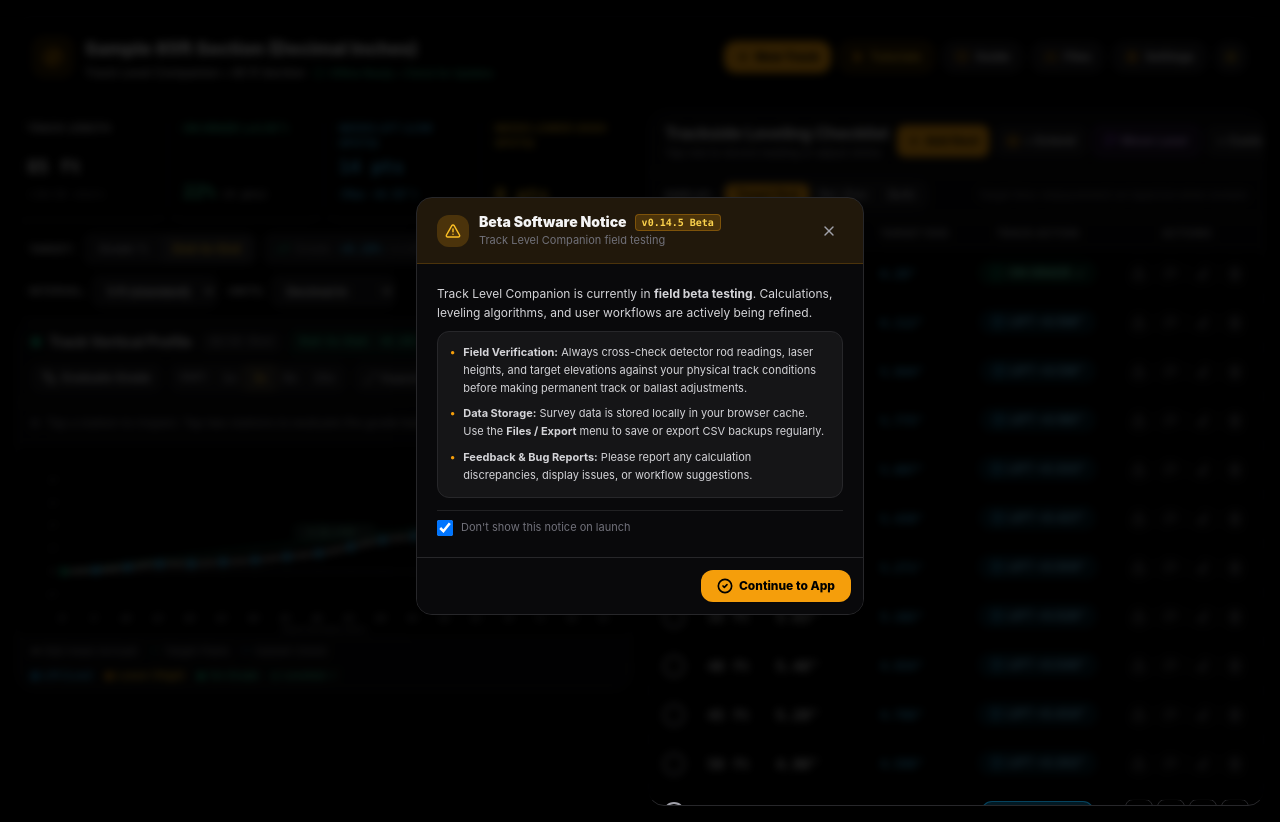
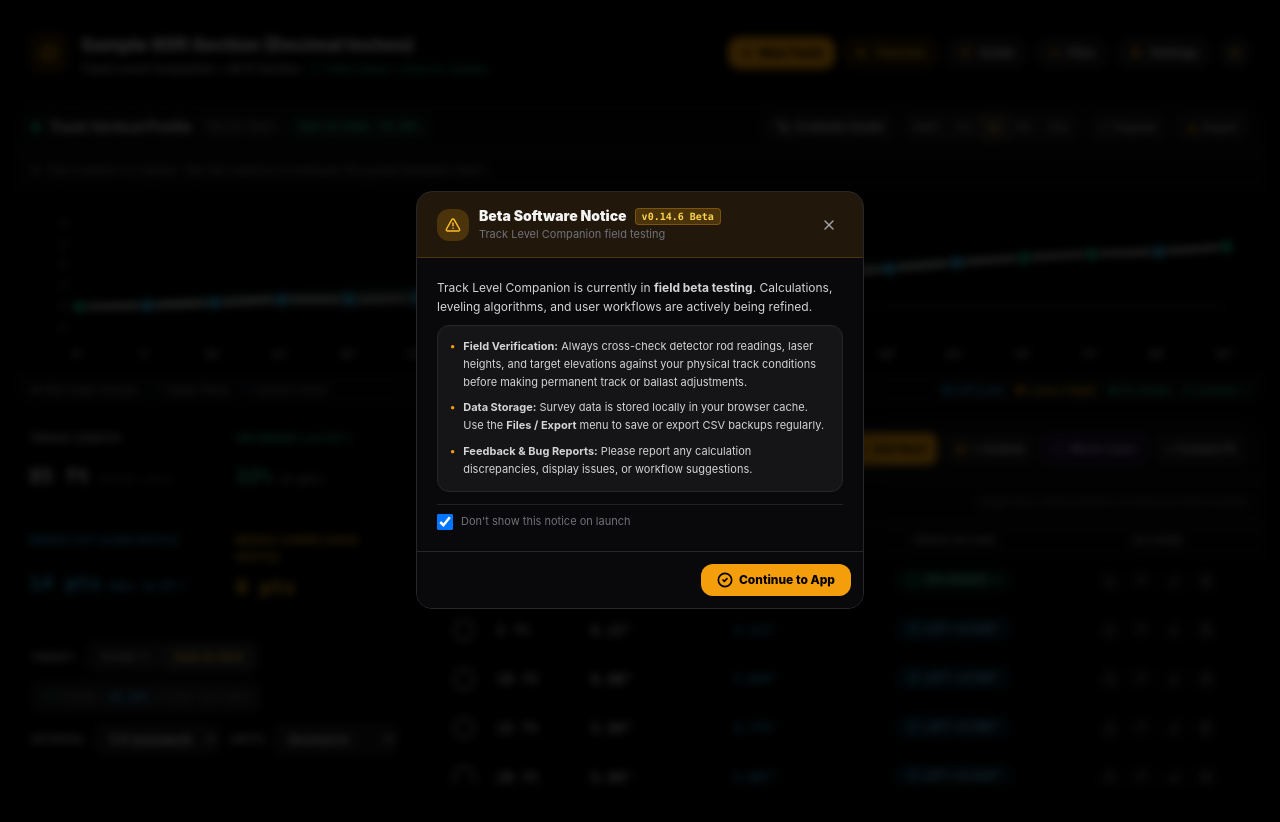
Before and after one commit to LoopRook/track-level-companion, a React (Vite) app: page / in a window 1280 px wide. After the commit the page ends 800 px from the top, so only its background shows below. Built offline with nearby package versions, Linux system fonts and the light colour scheme.

Commit message:
feat(layout): bump v0.14.6, full-width profile graph with split dashboard and zero below-the-fold overflow

```diff
--- a/package.json
+++ b/package.json
@@ -2,7 +2,7 @@
   "name": "track-level-companion",
   "private": true,
   "license": "UNLICENSED",
-  "version": "0.14.5",
+  "version": "0.14.6",
   "type": "module",
   "scripts": {
     "dev": "vite",
--- a/src/App.tsx
+++ b/src/App.tsx
@@ -936,7 +936,7 @@ export const App: React.FC = () => {
 
   return (
     <>
-      <div className="app-interactive-screen min-h-screen bg-zinc-100 text-zinc-900 dark:bg-black dark:text-zinc-100 transition-colors p-2.5 sm:p-4 max-w-5xl lg:max-w-7xl xl:max-w-[1600px] mx-auto space-y-3">
+      <div className="app-interactive-screen min-h-screen md:h-screen md:overflow-hidden bg-zinc-100 text-zinc-900 dark:bg-black dark:text-zinc-100 transition-colors p-2 sm:p-2.5 md:p-3 lg:p-4 max-w-5xl md:max-w-full lg:max-w-7xl xl:max-w-[1600px] mx-auto flex flex-col gap-2.5 lg:gap-3">
         {/* Top Navbar / Header (Spans full width across top) */}
         <StationConfigHeader
           project={project}
@@ -953,9 +953,9 @@ export const App: React.FC = () => {
           summary={summary}
         />
 
-        {/* Mobile Tab Navigation (visible only on < lg screens when mobileLayout is 'tabbed') */}
+        {/* Mobile Tab Navigation (visible only on < md phone screens when mobileLayout is 'tabbed') */}
         {mobileLayout === 'tabbed' && (
-          <div className="lg:hidden sticky top-2 z-20 mb-3 bg-zinc-100/95 dark:bg-zinc-900/95 backdrop-blur-md p-1 rounded-2xl border border-zinc-300 dark:border-zinc-800 shadow-md flex gap-1">
+          <div className="md:hidden sticky top-2 z-20 mb-2 bg-zinc-100/95 dark:bg-zinc-900/95 backdrop-blur-md p-1 rounded-2xl border border-zinc-300 dark:border-zinc-800 shadow-md flex gap-1">
             <button
               type="button"
               onClick={() => setMobileTab('checklist')}
@@ -993,28 +993,12 @@ export const App: React.FC = () => {
           </div>
         )}
 
-        {/* Responsive Work Area: Single column or tabbed on mobile/tablet, 2 columns on desktop (lg: >= 1024px) */}
-        <div className="grid grid-cols-1 lg:grid-cols-12 gap-3 lg:gap-4 items-start">
-          {/* LEFT COLUMN: Field Stats Summary + Alignment Controls + Gentle Profile Graph */}
+        {/* TOP SECTION: Full-Width Panoramic Profile Graph (Visible across full width on tablet & desktop >= 768px) */}
         <div
-            className={`flex flex-col gap-3 lg:sticky lg:top-3 lg:col-span-6 xl:col-span-6 ${
-              mobileLayout === 'tabbed' && mobileTab !== 'graph'
-                ? 'hidden lg:block'
-                : 'block'
+          className={`w-full shrink-0 ${
+            mobileLayout === 'tabbed' && mobileTab !== 'graph' ? 'hidden md:block' : 'block'
           }`}
         >
-            <StationSummaryBar
-              project={project}
-              summary={summary}
-            />
-
-            <StationAlignmentBar
-              project={project}
-              onChangeProject={handleUpdateProject}
-              calculatedStations={calculatedStations}
-            />
-
-            {/* Visual Profile Chart ("Gentle Graph") */}
           <ProfileChart
             stations={calculatedStations}
             gradeMode={project.gradeMode}
@@ -1044,17 +1028,39 @@ export const App: React.FC = () => {
           />
         </div>
 
+        {/* BOTTOM SECTION: Split View below the graph (Summary & Alignment on Left, Checklist Table on Right) */}
+        <div className="flex-1 min-h-0 grid grid-cols-1 md:grid-cols-12 gap-2.5 sm:gap-3 lg:gap-4 items-stretch">
+          {/* LEFT COLUMN: Field Stats Summary (2x2) + Alignment Controls */}
+          <div
+            className={`md:col-span-5 xl:col-span-4 flex flex-col gap-2.5 sm:gap-3 md:overflow-y-auto pr-0 md:pr-1 ${
+              mobileLayout === 'tabbed' && mobileTab !== 'graph'
+                ? 'hidden md:flex'
+                : 'flex'
+            }`}
+          >
+            <StationSummaryBar
+              project={project}
+              summary={summary}
+            />
+
+            <StationAlignmentBar
+              project={project}
+              onChangeProject={handleUpdateProject}
+              calculatedStations={calculatedStations}
+            />
+          </div>
+
           {/* RIGHT COLUMN: Actionable Trackside Checklist Table */}
           <div
-            className={`flex flex-col gap-3 lg:sticky lg:top-3 lg:col-span-6 xl:col-span-6 ${
+            className={`md:col-span-7 xl:col-span-8 flex flex-col min-h-0 h-full ${
               mobileLayout === 'tabbed' && mobileTab !== 'checklist'
-                ? 'hidden lg:block'
-                : 'block'
+                ? 'hidden md:flex'
+                : 'flex'
             }`}
           >
             {/* Mobile micro-summary when in tabbed checklist view */}
             {mobileLayout === 'tabbed' && (
-              <div className="lg:hidden flex items-center justify-between px-3 py-1.5 bg-zinc-100 dark:bg-zinc-900 rounded-xl border border-zinc-200 dark:border-zinc-800 text-xs font-mono">
+              <div className="md:hidden flex items-center justify-between px-3 py-1.5 bg-zinc-100 dark:bg-zinc-900 rounded-xl border border-zinc-200 dark:border-zinc-800 text-xs font-mono mb-2">
                 <span className="text-zinc-600 dark:text-zinc-400 font-bold">{summary.lengthFt}' ({summary.totalStations} ties)</span>
                 <span className="font-bold text-amber-600 dark:text-amber-400">
                   Grade: {project.gradeMode === 'end_to_end' ? 'End-to-End' : `${project.targetGradePercent >= 0 ? '+' : ''}${project.targetGradePercent.toFixed(2)}%`}
--- a/src/components/ActionTable.tsx
+++ b/src/components/ActionTable.tsx
@@ -97,7 +97,7 @@ export const ActionTable: React.FC<ActionTableProps> = ({
   };
 
   return (
-    <div className="bg-white dark:bg-black border border-zinc-200 dark:border-zinc-800 rounded-2xl shadow-sm overflow-hidden flex flex-col transition-colors lg:max-h-[calc(100vh-6.5rem)]">
+    <div className="bg-white dark:bg-black border border-zinc-200 dark:border-zinc-800 rounded-2xl shadow-sm overflow-hidden flex flex-col transition-colors h-full min-h-0">
       {/* Header Toolbar */}
       <div className="px-3 sm:px-4 py-2.5 border-b border-zinc-200 dark:border-zinc-800 flex flex-col sm:flex-row sm:items-center justify-between gap-2 bg-zinc-50 dark:bg-zinc-950 shrink-0">
         <div>
--- a/src/components/ProfileChart.tsx
+++ b/src/components/ProfileChart.tsx
@@ -154,16 +154,16 @@ export const ProfileChart: React.FC<ProfileChartProps> = ({
   // Chart Height adapts to give more physical headroom as zoom increases
   const chartHeight = useMemo(() => {
     switch (zoomScale) {
-      case '1x': return 240;
-      case '3x': return 265;
-      case '8x': return 300;
-      case '15x': return 340;
-      default: return 265;
+      case '1x': return 160;
+      case '3x': return 180;
+      case '8x': return 210;
+      case '15x': return 250;
+      default: return 180;
     }
   }, [zoomScale]);
 
-  const baseWidth = 850;
-  const padding = { top: 35, right: 35, bottom: 40, left: 65 };
+  const baseWidth = 1200;
+  const padding = { top: 25, right: 35, bottom: 34, left: 60 };
 
   // Width
   const effectiveWidth = isScrollable ? Math.max(baseWidth, stations.length * 60) : baseWidth;
@@ -734,7 +734,7 @@ export const ProfileChart: React.FC<ProfileChartProps> = ({
 
       {/* Selected Station Banner / Active Readout - Persistent height prevents SVG layout shifts */}
       {!isMeasureModeActive && (
-        <div className="min-h-[42px] px-3.5 py-2 bg-zinc-100 dark:bg-zinc-950 border-b border-zinc-200 dark:border-zinc-800 flex flex-col sm:flex-row sm:items-center justify-between text-xs font-mono gap-2 transition-colors">
+        <div className="min-h-[36px] px-3.5 py-1.5 bg-zinc-100 dark:bg-zinc-950 border-b border-zinc-200 dark:border-zinc-800 flex flex-col sm:flex-row sm:items-center justify-between text-xs font-mono gap-2 transition-colors">
           {activeSubsetGrade ? (
             <>
               <div className="flex items-center gap-1.5 sm:gap-2 flex-wrap text-xs">
--- a/src/components/StationConfig.tsx
+++ b/src/components/StationConfig.tsx
@@ -87,7 +87,7 @@ export const StationConfigHeader: React.FC<StationConfigHeaderProps> = ({
   };
 
   return (
-    <header className="bg-white dark:bg-black text-zinc-900 dark:text-white rounded-2xl p-3.5 sm:p-4 shadow-sm border border-zinc-200 dark:border-zinc-800 flex flex-col sm:flex-row sm:items-center justify-between gap-3 transition-colors">
+    <header className="bg-white dark:bg-black text-zinc-900 dark:text-white rounded-2xl p-2.5 sm:p-3 shadow-sm border border-zinc-200 dark:border-zinc-800 flex flex-col sm:flex-row sm:items-center justify-between gap-2.5 transition-colors">
       {/* Title & Mobile Theme Toggle Row */}
       <div className="flex items-center justify-between w-full sm:w-auto gap-3">
         <div className="flex items-center gap-3">
@@ -258,10 +258,10 @@ const getToleranceLabel = (tol?: number, unit?: UnitFormat) => {
 
 export const StationSummaryBar: React.FC<StationSummaryBarProps> = ({ project, summary }) => {
   return (
-    <div className="grid grid-cols-2 sm:grid-cols-4 gap-2">
-      <div className="bg-white dark:bg-black border border-zinc-200 dark:border-zinc-800 p-2.5 rounded-xl flex flex-col justify-between min-h-[76px] sm:min-h-[80px]">
-        <div className="min-h-[26px] sm:min-h-[28px] flex items-start justify-between gap-1">
-          <span className="text-[10px] font-bold text-zinc-400 dark:text-zinc-300 uppercase tracking-wider block">
+    <div className="grid grid-cols-2 md:grid-cols-2 gap-2.5 sm:gap-3">
+      <div className="bg-white dark:bg-black border border-zinc-200 dark:border-zinc-800 p-2.5 sm:p-3 rounded-xl flex flex-col justify-between min-h-[74px] sm:min-h-[78px] shadow-xs">
+        <div className="min-h-[24px] flex items-start justify-between gap-1 mb-1">
+          <span className="text-[10px] sm:text-[11px] font-bold text-zinc-400 dark:text-zinc-300 uppercase tracking-wider block">
             Track Length
           </span>
           {summary.completedCount !== undefined && summary.completedCount > 0 && (
@@ -273,7 +273,7 @@ export const StationSummaryBar: React.FC<StationSummaryBarProps> = ({ project, s
             </span>
           )}
         </div>
-        <div className="text-lg font-mono font-bold text-zinc-900 dark:text-zinc-100 mt-auto pt-0.5 flex items-baseline flex-wrap gap-x-1.5">
+        <div className="text-lg sm:text-xl font-mono font-bold text-zinc-900 dark:text-zinc-100 mt-auto pt-1 flex items-baseline flex-wrap gap-x-1.5">
           <span>{summary.lengthFt} ft</span>
           <span className="text-[11px] text-zinc-500 font-normal whitespace-nowrap">
             ({summary.measuredCount}/{summary.totalStations} shot)
@@ -281,13 +281,13 @@ export const StationSummaryBar: React.FC<StationSummaryBarProps> = ({ project, s
         </div>
       </div>
 
-      <div className="bg-white dark:bg-black border border-zinc-200 dark:border-zinc-800 p-2.5 rounded-xl flex flex-col justify-between min-h-[76px] sm:min-h-[80px]">
-        <div className="min-h-[26px] sm:min-h-[28px] flex items-start justify-between gap-1">
-          <span className="text-[10px] font-bold text-emerald-700 dark:text-emerald-400 uppercase tracking-wider block">
+      <div className="bg-white dark:bg-black border border-zinc-200 dark:border-zinc-800 p-2.5 sm:p-3 rounded-xl flex flex-col justify-between min-h-[74px] sm:min-h-[78px] shadow-xs">
+        <div className="min-h-[24px] flex items-start justify-between gap-1 mb-1">
+          <span className="text-[10px] sm:text-[11px] font-bold text-emerald-700 dark:text-emerald-400 uppercase tracking-wider block">
             On Grade ({getToleranceLabel(project.toleranceInches, project.unitFormat)})
           </span>
         </div>
-        <div className="text-lg font-mono font-bold text-emerald-700 dark:text-emerald-400 mt-auto pt-0.5 flex items-baseline flex-wrap gap-x-1.5">
+        <div className="text-lg sm:text-xl font-mono font-bold text-emerald-700 dark:text-emerald-400 mt-auto pt-1 flex items-baseline flex-wrap gap-x-1.5">
           <span>
             {summary.measuredCount >= 2
               ? `${Math.round((summary.onGradeCount / summary.measuredCount) * 100)}%`
@@ -299,13 +299,13 @@ export const StationSummaryBar: React.FC<StationSummaryBarProps> = ({ project, s
         </div>
       </div>
 
-      <div className="bg-white dark:bg-black border border-zinc-200 dark:border-zinc-800 p-2.5 rounded-xl flex flex-col justify-between min-h-[76px] sm:min-h-[80px]">
-        <div className="min-h-[26px] sm:min-h-[28px] flex items-start justify-between gap-1">
-          <span className="text-[10px] font-bold text-sky-700 dark:text-sky-400 uppercase tracking-wider block">
+      <div className="bg-white dark:bg-black border border-zinc-200 dark:border-zinc-800 p-2.5 sm:p-3 rounded-xl flex flex-col justify-between min-h-[74px] sm:min-h-[78px] shadow-xs">
+        <div className="min-h-[24px] flex items-start justify-between gap-1 mb-1">
+          <span className="text-[10px] sm:text-[11px] font-bold text-sky-700 dark:text-sky-400 uppercase tracking-wider block">
             Needs Lift (Low spots)
           </span>
         </div>
-        <div className="text-lg font-mono font-bold text-sky-700 dark:text-sky-400 mt-auto pt-0.5 flex items-baseline flex-wrap gap-x-1.5">
+        <div className="text-lg sm:text-xl font-mono font-bold text-sky-700 dark:text-sky-400 mt-auto pt-1 flex items-baseline flex-wrap gap-x-1.5">
           <span>{summary.measuredCount >= 2 ? `${summary.liftCount} pts` : '—'}</span>
           {summary.measuredCount >= 2 && summary.maxLift > 0 && (
             <span className="text-[11px] text-sky-600 dark:text-sky-400 font-semibold whitespace-nowrap">
@@ -326,13 +326,13 @@ export const StationSummaryBar: React.FC<StationSummaryBarProps> = ({ project, s
         </div>
       </div>
 
-      <div className="bg-white dark:bg-black border border-zinc-200 dark:border-zinc-800 p-2.5 rounded-xl flex flex-col justify-between min-h-[76px] sm:min-h-[80px]">
-        <div className="min-h-[26px] sm:min-h-[28px] flex items-start justify-between gap-1">
-          <span className="text-[10px] font-bold text-amber-800 dark:text-amber-400 uppercase tracking-wider block">
+      <div className="bg-white dark:bg-black border border-zinc-200 dark:border-zinc-800 p-2.5 sm:p-3 rounded-xl flex flex-col justify-between min-h-[74px] sm:min-h-[78px] shadow-xs">
+        <div className="min-h-[24px] flex items-start justify-between gap-1 mb-1">
+          <span className="text-[10px] sm:text-[11px] font-bold text-amber-800 dark:text-amber-400 uppercase tracking-wider block">
             Needs Lower (High spots)
           </span>
         </div>
-        <div className="text-lg font-mono font-bold text-amber-800 dark:text-amber-400 mt-auto pt-0.5 flex items-baseline flex-wrap gap-x-1.5">
+        <div className="text-lg sm:text-xl font-mono font-bold text-amber-800 dark:text-amber-400 mt-auto pt-1 flex items-baseline flex-wrap gap-x-1.5">
           <span>{summary.measuredCount >= 2 ? `${summary.lowerCount} pts` : '—'}</span>
           {summary.measuredCount >= 2 && summary.maxLower > 0 && (
             <span className="text-[11px] text-amber-700 dark:text-amber-400 font-semibold whitespace-nowrap">
@@ -369,7 +369,7 @@ export const StationAlignmentBar: React.FC<StationAlignmentBarProps> = ({
   return (
     <div
       data-tutorial="alignment-bar"
-      className="bg-white dark:bg-black border border-zinc-200 dark:border-zinc-800 rounded-2xl p-2.5 sm:p-3 shadow-sm flex flex-wrap items-center justify-between gap-2.5 text-xs transition-colors"
+      className="bg-white dark:bg-black border border-zinc-200 dark:border-zinc-800 rounded-2xl p-3 sm:p-3.5 shadow-sm flex flex-wrap items-center justify-between gap-2.5 text-xs transition-colors"
     >
       {/* Grade Mode Selection */}
       <div className="flex items-center gap-2 flex-wrap">
--- a/src/core/version.ts
+++ b/src/core/version.ts
@@ -2,5 +2,5 @@
  * Application version configuration.
  * Follows Semantic Versioning (Major.Minor.Patch) for pre-1.0 development.
  */
-export const APP_VERSION = '0.14.5';
+export const APP_VERSION = '0.14.6';
 export const APP_VERSION_LABEL = `v${APP_VERSION} Beta`;
```
Also changed, not shown: 1 other file (tests, documents, lock files or other folders). Lines whose indentation alone changed are shown as unchanged.
